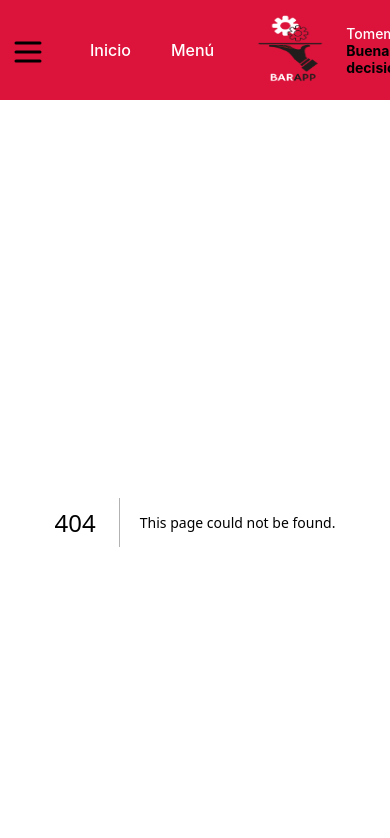
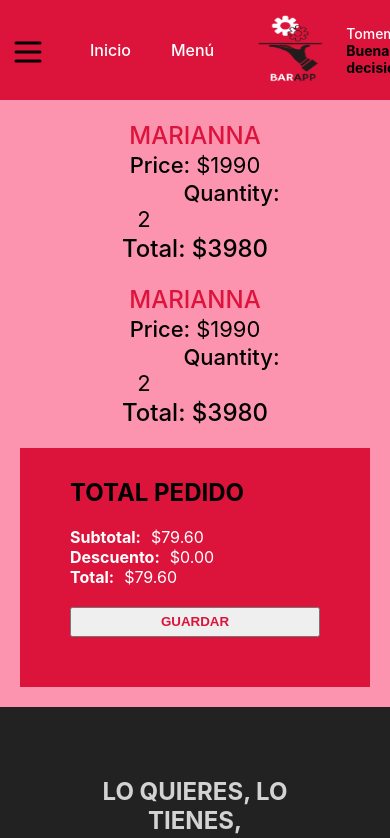
Before and after one commit to Arakito14/bar-app-nxt, a Next.js app: page /cart in a window 390 px wide. Before the commit this address had no page. Shown: the top 838 px of the page. Built offline with nearby package versions, Linux system fonts and the light colour scheme.

Commit message:
added cart and tracking

```diff
--- a/components/HamburgerMenu.js
+++ b/components/HamburgerMenu.js
@@ -16,6 +16,8 @@
     <Link href="/" className={styles.listItem}>Crear pedido nuevo</Link>
     <Link href="/pedido/2" className={styles.listItem}>Gestionar pedido</Link>
     <Link href="/mesa" className={styles.listItem}>Listado de mesas</Link>
+    <Link href="/cart" className={styles.listItem}>Total de compra</Link>
+    <Link href="/orders/2" className={styles.listItem}>Tracking order</Link>
 </>)
 
 export const LinksNavBar = () => (<>
--- /dev/null
+++ b/pages/cart.jsx
@@ -0,0 +1,64 @@
+import styles from "../styles/Cart.module.css";
+import Image from "next/image";
+
+const Cart = () => {
+  return (
+    <div className={styles.container}>
+      <div className={styles.left}>
+        <tbody className={styles.table}>
+          <tr className={styles.trTitle}>
+            <th>Nombre</th>
+            <th>Precio</th>
+            <th>Cantidad</th>
+            <th>Total</th>
+          </tr>
+          <tr className={styles.tr}>
+            <td>
+              <span className={styles.name}>MARIANNA</span>
+            </td>
+            <td>
+              <span className={styles.price}>$1990</span>
+            </td>
+            <td>
+              <span className={styles.quantity}>2</span>
+            </td>
+            <td>
+              <span className={styles.total}>$3980</span>
+            </td>
+          </tr>
+          <tr className={styles.tr}>
+            <td>
+              <span className={styles.name}>MARIANNA</span>
+            </td>
+            <td>
+              <span className={styles.price}>$1990</span>
+            </td>
+            <td>
+              <span className={styles.quantity}>2</span>
+            </td>
+            <td>
+              <span className={styles.total}>$3980</span>
+            </td>
+          </tr>
+        </tbody>
+      </div>
+      <div className={styles.right}>
+        <div className={styles.wrapper}>
+          <h2 className={styles.title}>TOTAL PEDIDO</h2>
+          <div className={styles.totalText}>
+            <b className={styles.totalTextTitle}>Subtotal:</b>$79.60
+          </div>
+          <div className={styles.totalText}>
+            <b className={styles.totalTextTitle}>Descuento:</b>$0.00
+          </div>
+          <div className={styles.totalText}>
+            <b className={styles.totalTextTitle}>Total:</b>$79.60
+          </div>
+          <button className={styles.button}>GUARDAR</button>
+        </div>
+      </div>
+    </div>
+  );
+};
+
+export default Cart;
--- /dev/null
+++ b/styles/Cart.module.css
@@ -0,0 +1,125 @@
+.quantity{
+  margin-left: 40%;
+}
+
+.tr{
+  color: black;
+}
+
+.trTitle{
+  color: black;
+}
+
+.title{
+  color: black;
+}
+
+.container {
+  padding: 50px;
+  display: flex;
+  background-color: #FC94AF;
+}
+
+.left {
+  flex: 2;
+}
+
+.right {
+  flex: 1;
+}
+
+.table {
+  width: 100%;
+  border-spacing: 20px;
+}
+
+.name {
+  font-weight: 500;
+  color: crimson;
+  font-size: 18px;
+}
+
+.total {
+  font-weight: 500;
+  font-size: 18px;
+}
+
+.wrapper {
+  width: 90%;
+  max-height: 300px;
+  background-color: crimson;
+  padding: 50px;
+  padding-top: 10px;
+  display: flex;
+  flex-direction: column;
+  justify-content: space-between;
+  color: white;
+}
+
+.totalTextTitle {
+  margin-right: 10px;
+}
+
+.button {
+  height: 30px;
+  color: crimson;
+  font-weight: bold;
+  cursor: pointer;
+  margin-top: 20px;
+}
+
+@media screen and (max-width: 480px) {
+  .container {
+    flex-direction: column;
+    padding: 20px;
+  }
+
+  .table {
+    display: flex;
+    flex-direction: column;
+    align-items: center;
+    justify-content: center;
+  }
+
+  .trTitle{
+    display: none;
+  }
+
+  .tr{
+    display: flex;
+    flex-direction: column;
+    align-items: center;
+    justify-content: center;
+    margin-bottom: 20px;
+  }
+
+  .imgContainer{
+    width: 35vw;
+    height: 35vw;
+  }
+
+  .name,.total{
+    font-size: 24px;
+  }
+
+  .extras,.price,.quantity{
+    font-size: 22px;
+  }
+
+  .price::before{
+    content: "Price: ";
+    font-weight: 500;
+  }
+  .quantity::before{
+    content: "Quantity: ";
+    font-weight: 500;
+  }
+  .total::before{
+    content: "Total: ";
+    font-weight: 500;
+  }
+
+  .wrapper{
+    width: 100%;
+  }
+}
--- /dev/null
+++ b/styles/Order.module.css
@@ -0,0 +1,134 @@
+.container {
+  padding: 50px;
+  display: flex;
+}
+
+.left {
+  flex: 2;
+}
+
+.table {
+  width: 100%;
+  text-align: left;
+  margin-bottom: 50px;
+}
+
+.row:last-child {
+  width: 80%;
+  display: flex;
+  justify-content: space-between;
+}
+
+.done {
+  display: flex;
+  flex-direction: column;
+  align-items: center;
+}
+
+.inProgress {
+  display: flex;
+  flex-direction: column;
+  align-items: center;
+  animation: inProgress 1s ease infinite alternate;
+}
+
+@keyframes inProgress {
+  from {
+    opacity: 0;
+  }
+  to {
+    opacity: 1;
+  }
+}
+
+.undone {
+  display: flex;
+  flex-direction: column;
+  align-items: center;
+  opacity: 0.3;
+}
+
+.undone .checkedIcon,
+.inProgress .checkedIcon {
+  display: none;
+}
+
+.right {
+  flex: 1;
+}
+
+.wrapper {
+  width: 90%;
+  max-height: 300px;
+  background-color: #333;
+  color: white;
+  padding: 10px 50px 50px 50px;
+  display: flex;
+  flex-direction: column;
+  justify-content: space-between;
+}
+
+.totalTextTitle {
+  margin-right: 10px;
+}
+
+.button {
+  background-color: white;
+  height: 30px;
+  color: teal;
+  font-weight: bold;
+  margin-top: 20px;
+  cursor: not-allowed;
+}
+
+@media screen and (max-width: 480px) {
+  .container {
+    flex-direction: column;
+  }
+
+  .trTitle {
+    display: none;
+  }
+
+  .tr {
+    display: flex;
+    flex-direction: column;
+    align-items: center;
+    justify-content: center;
+    font-size: 20px;
+  }
+
+  .id::before {
+    content: "Order ID: ";
+    font-weight: 500;
+  }
+  .name::before {
+    content: "Customer: ";
+    font-weight: 500;
+  }
+  .address::before {
+    content: "Address: ";
+    font-weight: 500;
+  }
+  .total::before {
+    content: "Total: ";
+    font-weight: 500;
+  }
+
+  .row:last-child {
+    width: 100%;
+    flex-direction: column;
+    align-items: center;
+    justify-content: center;
+  }
+
+  .done,
+  .undone,
+  .inProgress {
+    margin-bottom: 20px;
+  }
+
+  .wrapper{
+    width: 100%;
+  }
+}
```
Also changed, not shown: pages/orders/[id].jsx (added, +115 -0 lines), pages/test/[id]-LATER.jsx (renamed from pages/pedido/[id]-LATER.jsx), pages/test/[id]-OLD.jsx (renamed from pages/pedido/[id]-OLD.jsx).
